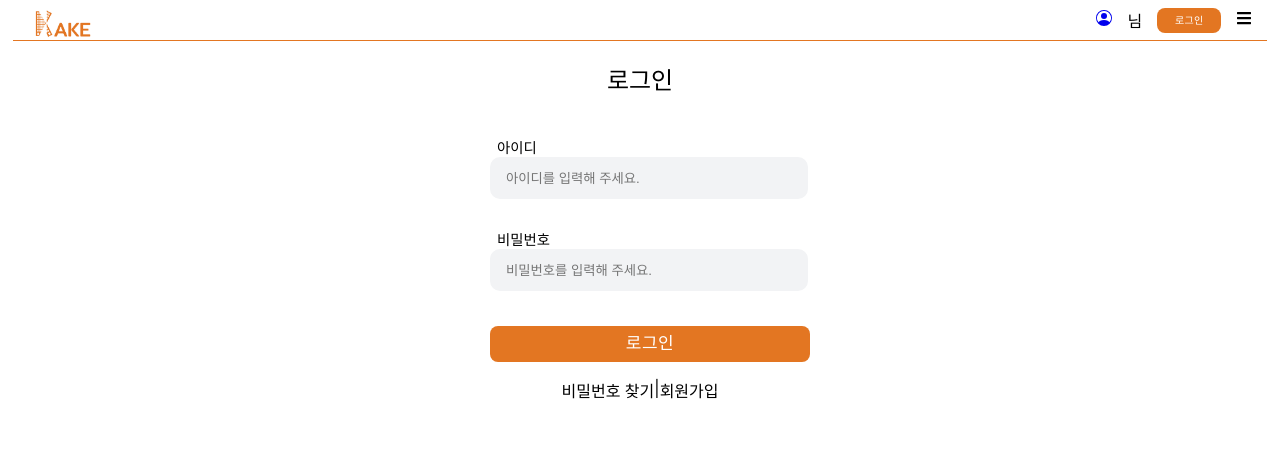
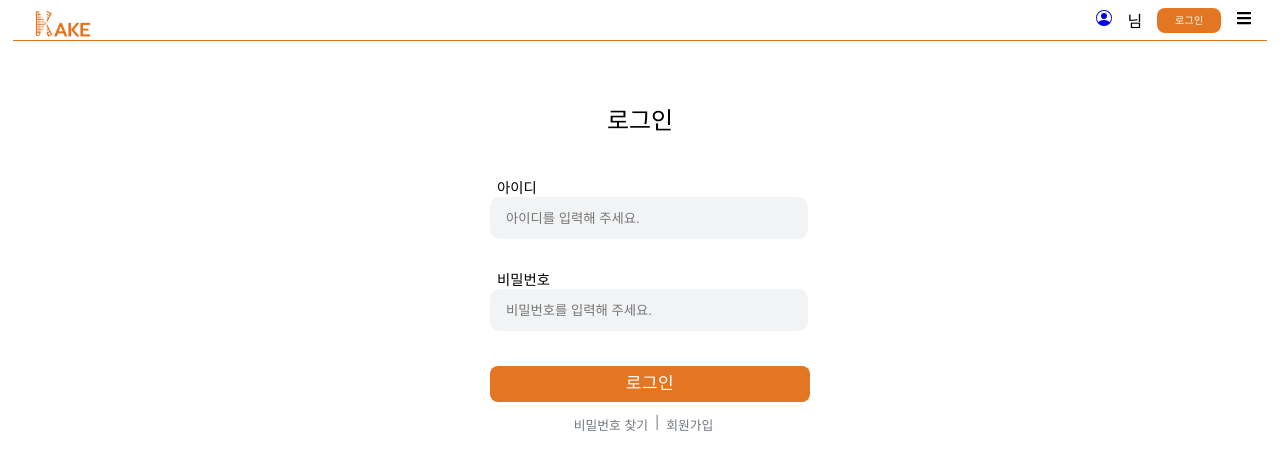
Before and after one commit to 2023KoscomTeam1/react-front, a React (Create React App) app: page /login in a window 1280 px wide. Shown: the top 470 px of the page. Built offline with nearby package versions, Linux system fonts and the light colour scheme; a web font is replaced by a local one.

Commit message:
✏️Edit : 로그인 CSS수정!

```diff
--- a/src/App.css
+++ b/src/App.css
@@ -126,7 +126,7 @@ colorhr > hr {
 }
 
 .gray-center-title {
-  padding-top: 20px;
+  padding-top: 20%;
   font-family: "titleFont";
   font-size: 1.5rem;
   text-align: center;
@@ -149,19 +149,16 @@ colorhr > hr {
   font-size: 0.9rem;
 }
 
-.v-line{
-  border-left: solid #000;
-  margin-top: 30px;
-  height:10px;
-  left: 50%;
-  position: absolute;
- }
-
  .one-line {
   display: flex;
   justify-content: center;
+ }
 
- }
+.gray-small-text {
+  font-size: 0.8rem;
+  margin-left: 7px;
+  color: var(--gray-color);
+}
 
 @keyframes App-logo-spin {
   from {
--- a/src/routes/Login.js
+++ b/src/routes/Login.js
@@ -67,9 +67,9 @@ function Login() {
           <ColorButton text={"로그인"} size={17} w={320} t={"submit"} />
 
           <div className="one-line">
-            <p> 비밀번호 찾기 </p>
-            <p>|</p>
-            <p>회원가입</p>
+            <p className="gray-small-text"> 비밀번호 찾기 </p>
+            <p className="gray-small-text">|</p>
+            <p className="gray-small-text">회원가입</p>
           </div>
 
         </form>
```
